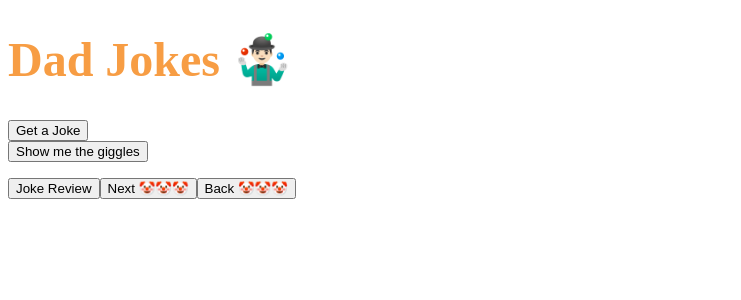
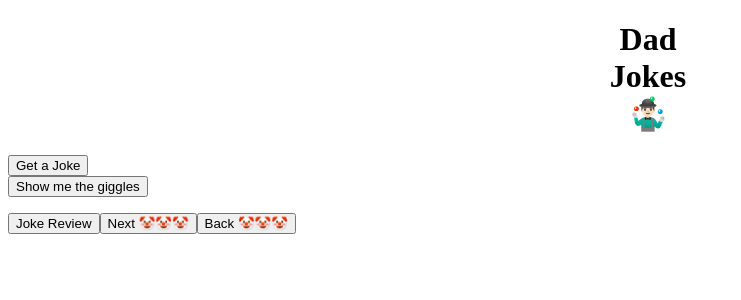
Before and after one commit to millipede-cpu/giggle-click, a React (Vite) app in the folder app/: page /joke-fetch in a window 1280 px wide. Shown: the top 300 px of the page, without its empty margins (0-741 px from the left). Built offline with nearby package versions, Linux system fonts and the light colour scheme.

Commit message:
span tags for each letter of title

```diff
--- a/app/src/JokeFetch.tsx
+++ b/app/src/JokeFetch.tsx
@@ -45,7 +45,19 @@ const JokeFetch = () => {
 
   return (
     <>
-      <Title>Dad Jokes 🤹🏻‍♂️</Title>
+      <Title>
+        <span>D</span>
+        <span>a</span>
+        <span>d</span>
+        <br></br>
+        <span>J</span>
+        <span>o</span>
+        <span>k</span>
+        <span>e</span>
+        <span>s</span>
+        <br></br>
+        <span>🤹🏻‍♂️</span>
+      </Title>
       <div>
         {joke === "" ? (
           <button onClick={handleClick}>Get a Joke</button>
@@ -76,6 +88,11 @@ const JokeFetch = () => {
 export default JokeFetch;
 
 const Title = styled.h1`
-  font-size: 3rem;
-  color: #f79d44;
+  // font-size: 3rem;
+  // color: #f79d44;
+  // margin-left: auto;
+  // margin-right: auto;
+  // max-width: 20rem;
+  width: 100vw;
+  text-align: center;
 `;
```
